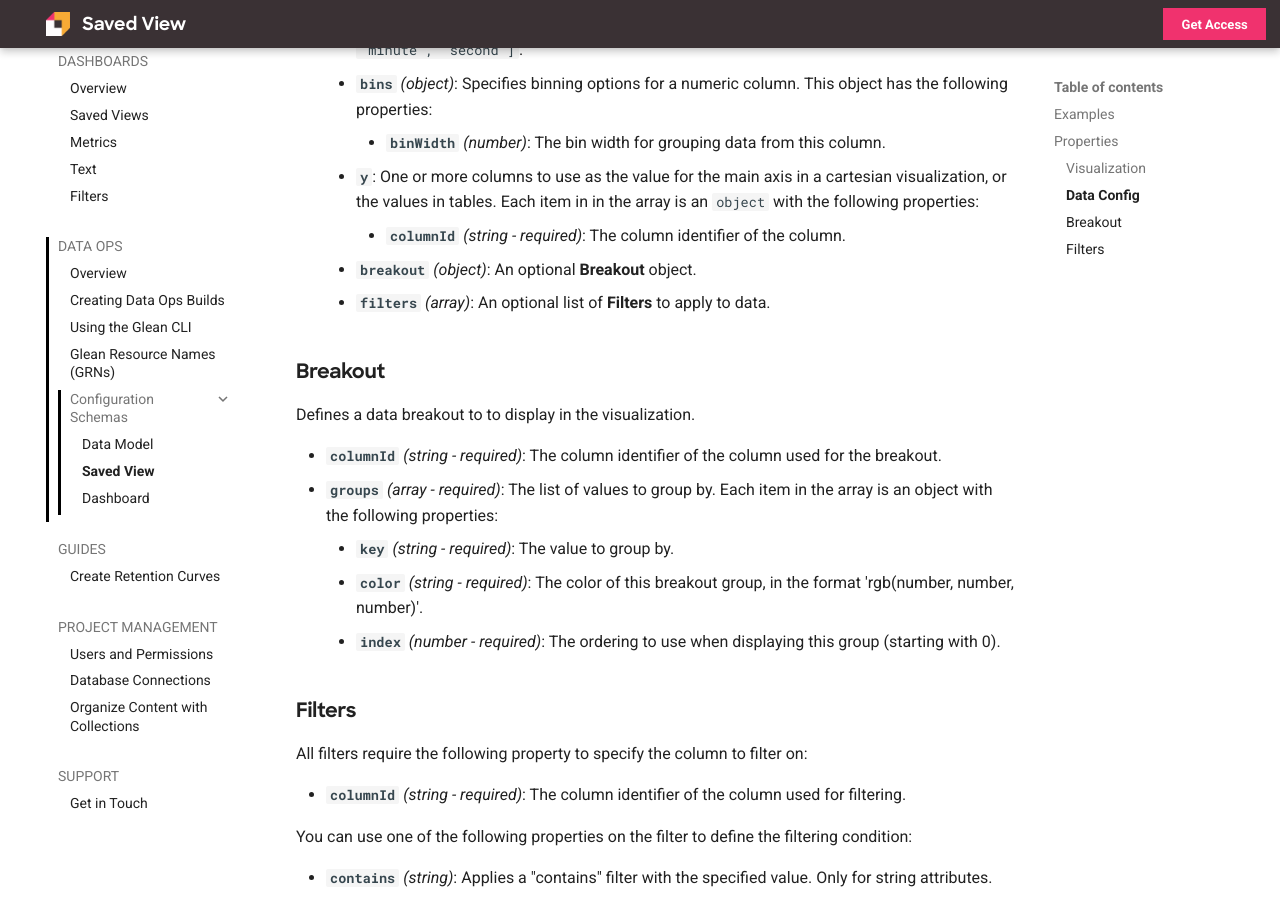
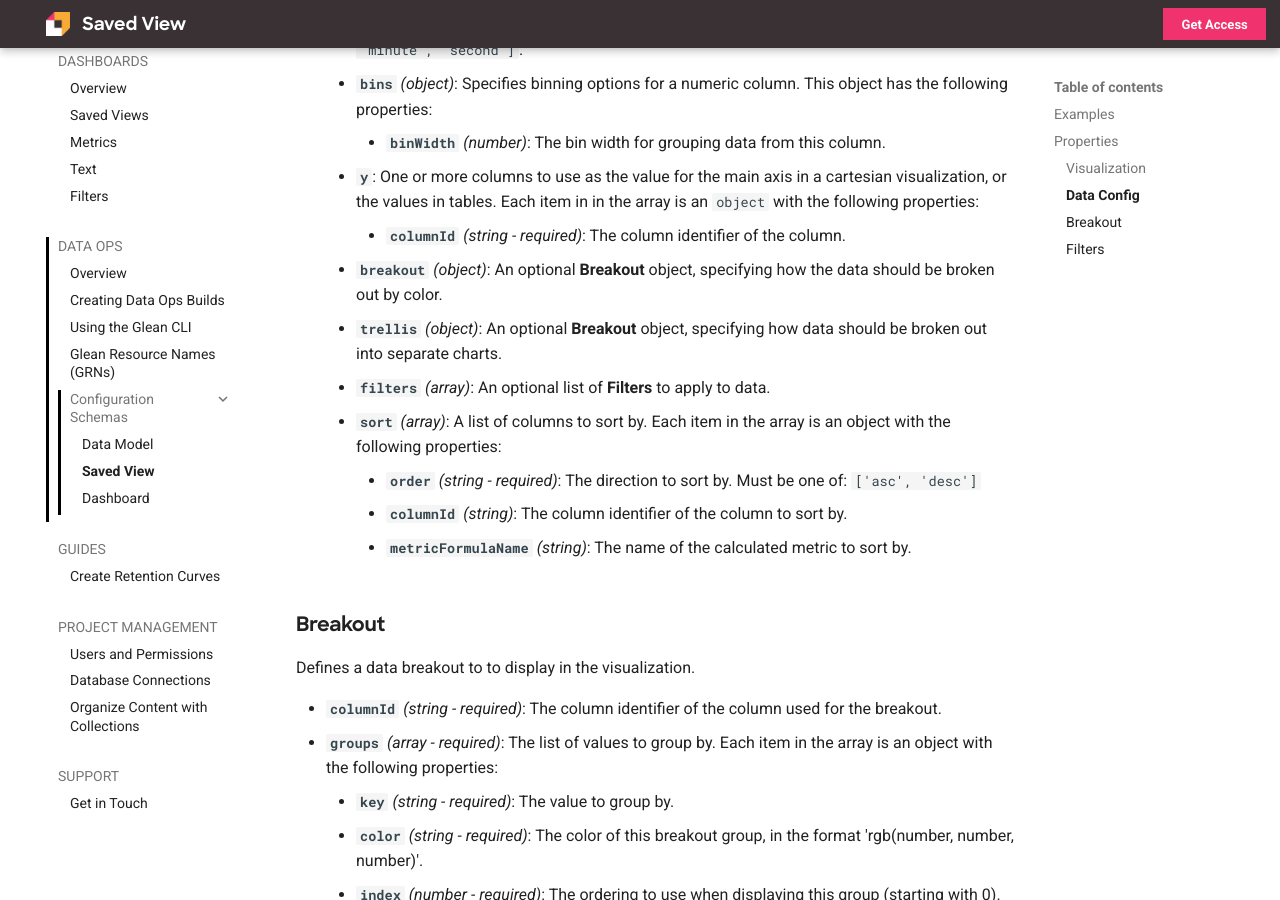
Before and after one commit to gleannyc/documentation, an MkDocs documentation site: the page built from docs/docs/data-ops/config-schema/Saved-View.md, in a window 1280 px wide and 900 px high, scrolled down 4095 px. Built offline with MkDocs 1.6.1 and Material for MkDocs 9.7.7, drawn with Linux system fonts in a browser that asks for light colours.

Commit message:
Add DataOps documentation for sorting and trellising

```diff
--- a/docs/docs/data-ops/config-schema/Saved-View.md
+++ b/docs/docs/data-ops/config-schema/Saved-View.md
@@ -155,8 +155,13 @@ Information about the data of the saved view.
           - **`binWidth`** *(number)*: The bin width for grouping data from this column.
     - **`y`**: One or more columns to use as the value for the main axis in a cartesian visualization, or the values in tables. Each item in in the array is an `object` with the following properties:
           - **`columnId`** *(string - required)*: The column identifier of the column.
-    - **`breakout`** *(object)*: An optional **Breakout** object.
+    - **`breakout`** *(object)*: An optional **Breakout** object, specifying how the data should be broken out by color.
+    - **`trellis`** *(object)*: An optional **Breakout** object, specifying how data should be broken out into separate charts.
     - **`filters`** *(array)*: An optional list of **Filters** to apply to data.
+    - **`sort`** *(array)*: A list of columns to sort by. Each item in the array is an object with the following properties:
+        - **`order`** *(string - required)*:  The direction to sort by. Must be one of: `['asc', 'desc']`
+        - **`columnId`** *(string)*: The column identifier of the column to sort by.
+        - **`metricFormulaName`** *(string)*: The name of the calculated metric to sort by.
 
 ### Breakout
 
```
